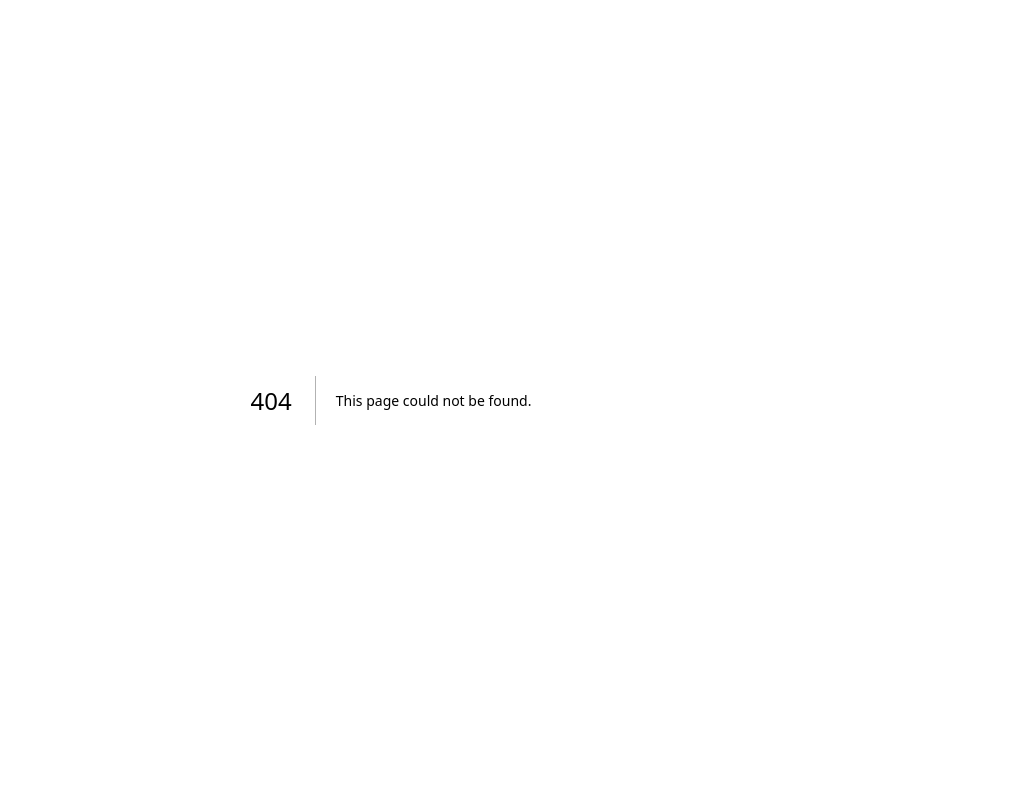
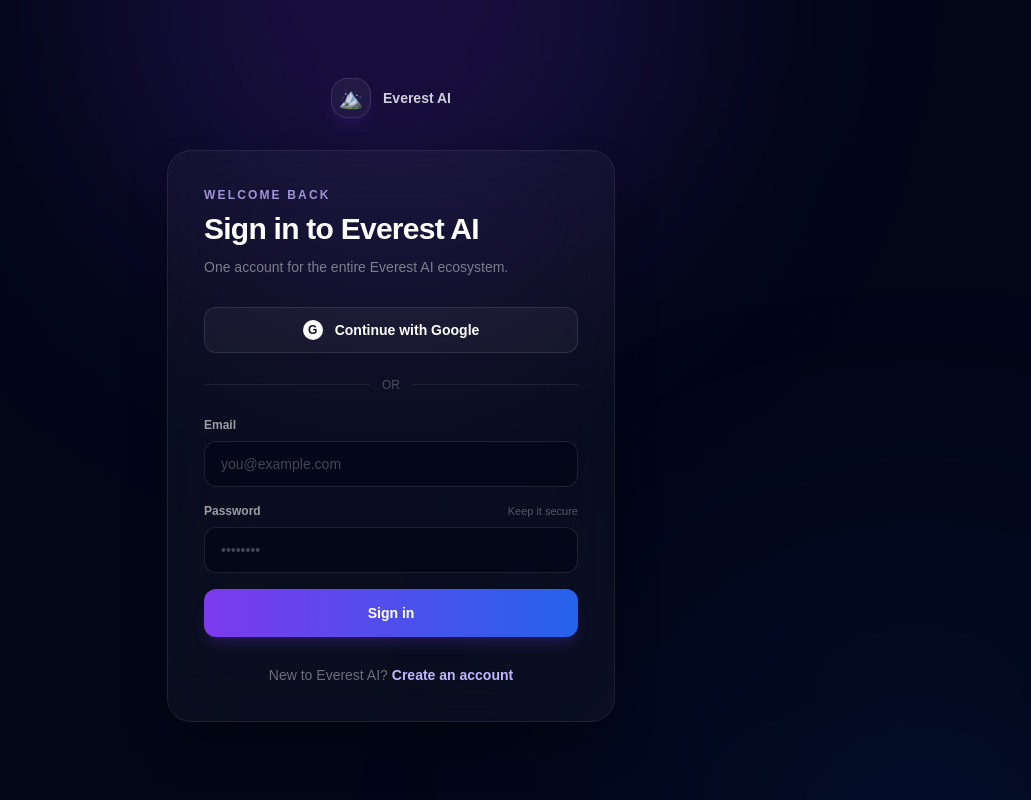
Before and after one commit to blackdadgamer/Parent, a Next.js app: page /login in a window 1280 px wide. Before the commit this address had no page. Shown: the whole page, without its empty margins (249-1280 px from the left). Built offline with nearby package versions, Linux system fonts and the light colour scheme; no server answers.

Commit message:
feat: parent auth + dashboard + shared SSO cookie

```diff
--- /dev/null
+++ b/app/login/page.tsx
@@ -0,0 +1,140 @@
+'use client'
+
+import Link from 'next/link'
+import { useRouter, useSearchParams } from 'next/navigation'
+import { FormEvent, useState } from 'react'
+import { createClient } from '@/lib/supabase/client'
+
+export default function LoginPage() {
+  const router = useRouter()
+  const searchParams = useSearchParams()
+  const next = searchParams.get('next') ?? '/dashboard'
+  const errorParam = searchParams.get('error')
+  const supabase = createClient()
+  const [email, setEmail] = useState('')
+  const [password, setPassword] = useState('')
+  const [error, setError] = useState(errorParam === 'auth_failed' ? 'Authentication failed. Please try again.' : '')
+  const [loading, setLoading] = useState(false)
+  const [googleLoading, setGoogleLoading] = useState(false)
+
+  async function handleLogin(event: FormEvent<HTMLFormElement>) {
+    event.preventDefault()
+    setError('')
+    setLoading(true)
+
+    const { error: signInError } = await supabase.auth.signInWithPassword({ email, password })
+
+    if (signInError) {
+      setError(signInError.message)
+      setLoading(false)
+      return
+    }
+
+    router.replace(next.startsWith('/') ? next : '/dashboard')
+    router.refresh()
+  }
+
+  async function handleGoogle() {
+    setError('')
+    setGoogleLoading(true)
+
+    const callbackUrl = new URL('/auth/callback', window.location.origin)
+    callbackUrl.searchParams.set('next', next.startsWith('/') ? next : '/dashboard')
+
+    const { error: oauthError } = await supabase.auth.signInWithOAuth({
+      provider: 'google',
+      options: { redirectTo: callbackUrl.toString() },
+    })
+
+    if (oauthError) {
+      setError(oauthError.message)
+      setGoogleLoading(false)
+    }
+  }
+
+  return (
+    <main className="relative flex min-h-screen items-center justify-center overflow-hidden bg-[#020617] px-5 py-12 text-white">
+      <div className="pointer-events-none absolute left-1/2 top-[-18rem] h-[36rem] w-[36rem] -translate-x-1/2 rounded-full bg-violet-600/20 blur-[130px]" />
+      <div className="pointer-events-none absolute bottom-[-20rem] right-[-10rem] h-[34rem] w-[34rem] rounded-full bg-blue-600/10 blur-[140px]" />
+
+      <section className="relative w-full max-w-md">
+        <div className="mb-8 text-center">
+          <Link href="/" className="inline-flex items-center gap-3 text-sm font-semibold text-white/80">
+            <span className="flex h-10 w-10 items-center justify-center rounded-2xl border border-white/10 bg-white/[0.05] text-xl shadow-lg shadow-violet-500/10">🏔️</span>
+            Everest AI
+          </Link>
+        </div>
+
+        <div className="rounded-3xl border border-white/[0.08] bg-white/[0.035] p-7 shadow-2xl shadow-black/40 backdrop-blur-2xl sm:p-9">
+          <div className="mb-7">
+            <p className="mb-2 text-xs font-semibold uppercase tracking-[0.18em] text-violet-300/80">Welcome back</p>
+            <h1 className="text-3xl font-bold tracking-tight">Sign in to Everest AI</h1>
+            <p className="mt-2 text-sm leading-6 text-white/45">One account for the entire Everest AI ecosystem.</p>
+          </div>
+
+          <button
+            type="button"
+            onClick={handleGoogle}
+            disabled={googleLoading || loading}
+            className="flex w-full items-center justify-center gap-3 rounded-xl border border-white/10 bg-white/[0.045] px-4 py-3 text-sm font-semibold text-white transition hover:border-white/20 hover:bg-white/[0.08] disabled:cursor-not-allowed disabled:opacity-60"
+          >
+            <span className="grid h-5 w-5 place-items-center rounded-full bg-white text-xs font-bold text-slate-900">G</span>
+            {googleLoading ? 'Connecting…' : 'Continue with Google'}
+          </button>
+
+          <div className="my-6 flex items-center gap-3 text-xs text-white/25">
+            <div className="h-px flex-1 bg-white/[0.08]" />
+            <span>OR</span>
+            <div className="h-px flex-1 bg-white/[0.08]" />
+          </div>
+
+          <form onSubmit={handleLogin} className="space-y-4">
+            <label className="block">
+              <span className="mb-2 block text-xs font-semibold text-white/60">Email</span>
+              <input
+                type="email"
+                autoComplete="email"
+                required
+                value={email}
+                onChange={(event) => setEmail(event.target.value)}
+                className="w-full rounded-xl border border-white/10 bg-[#020617]/70 px-4 py-3 text-sm text-white outline-none transition placeholder:text-white/25 focus:border-violet-500/60 focus:ring-4 focus:ring-violet-500/10"
+                placeholder="you@example.com"
+              />
+            </label>
+
+            <label className="block">
+              <div className="mb-2 flex items-center justify-between">
+                <span className="text-xs font-semibold text-white/60">Password</span>
+                <span className="text-[11px] text-white/30">Keep it secure</span>
+              </div>
+              <input
+                type="password"
+                autoComplete="current-password"
+                required
+                value={password}
+                onChange={(event) => setPassword(event.target.value)}
+                className="w-full rounded-xl border border-white/10 bg-[#020617]/70 px-4 py-3 text-sm text-white outline-none transition placeholder:text-white/25 focus:border-violet-500/60 focus:ring-4 focus:ring-violet-500/10"
+                placeholder="••••••••"
+              />
+            </label>
+
+            {error && <p className="rounded-xl border border-red-400/20 bg-red-400/10 px-3 py-2.5 text-xs leading-5 text-red-200">{error}</p>}
+
+            <button
+              type="submit"
+              disabled={loading || googleLoading}
+              className="w-full rounded-xl bg-gradient-to-r from-violet-600 to-blue-600 px-4 py-3.5 text-sm font-bold shadow-lg shadow-violet-600/20 transition hover:-translate-y-0.5 hover:shadow-violet-500/30 disabled:cursor-not-allowed disabled:opacity-60"
+            >
+              {loading ? 'Signing in…' : 'Sign in'}
+            </button>
+          </form>
+
+          <p className="mt-7 text-center text-sm text-white/40">
+            New to Everest AI?{' '}
+            <Link href="/signup" className="font-semibold text-violet-300 transition hover:text-violet-200">Create an account</Link>
+          </p>
+        </div>
+      </section>
+    </main>
+  )
+}
```
